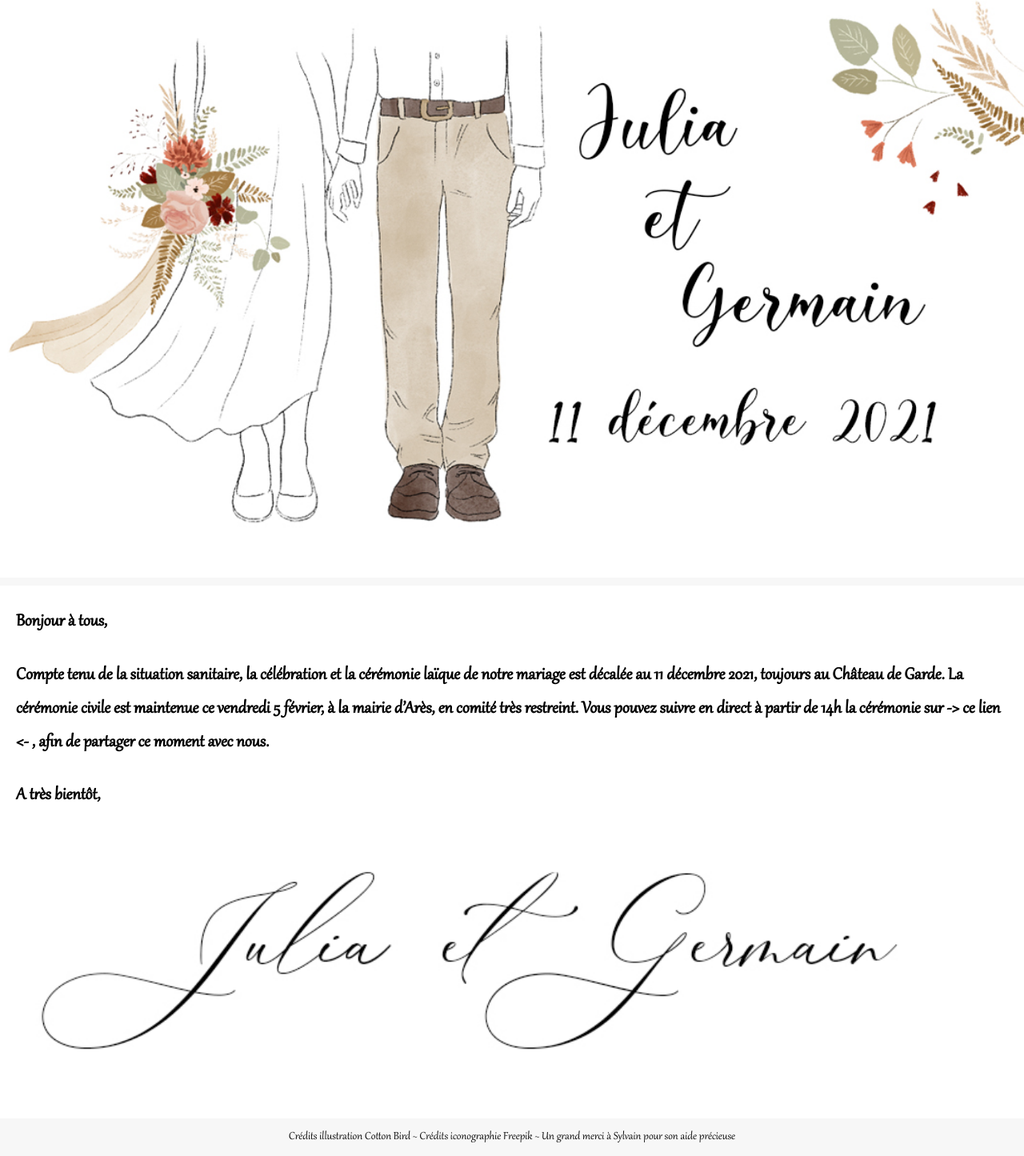
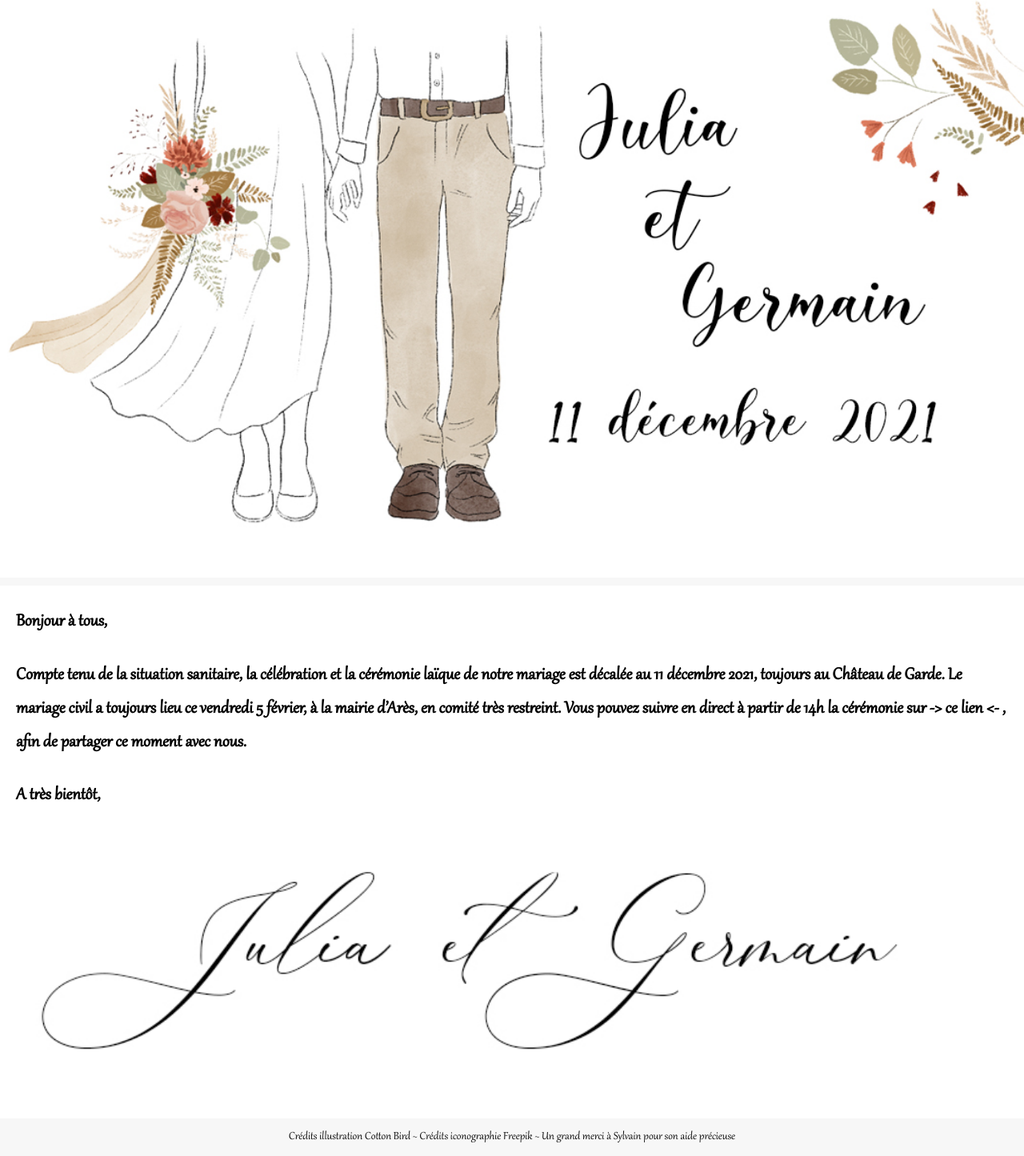
Before and after one commit to Germinal-A/Site-du-Mariage-de-Julia-et-Germain, a Jekyll site: the page built from index.md, in a window 1280 px wide. Shown: the whole page at 80% size. Built offline with Jekyll 4.4.1, drawn with Linux system fonts in a browser that asks for light colours.

Commit message:
Update index.md

```diff
--- a/index.md
+++ b/index.md
@@ -7,7 +7,7 @@ weight: 1
 Bonjour à tous,
 
 Compte tenu de la situation sanitaire, la célébration et la cérémonie laïque de notre mariage est décalée au 11 décembre 2021, toujours au Château de Garde.
-La cérémonie civile est maintenue ce vendredi 5 février, à la mairie d'Arès, en comité très restreint. Vous pouvez suivre en direct à partir de 14h la cérémonie sur  -> [ce lien](https://www.twitch.tv/juliaetgermain) <- , afin de partager ce moment avec nous.
+Le mariage civil a toujours lieu ce vendredi 5 février, à la mairie d'Arès, en comité très restreint. Vous pouvez suivre en direct à partir de 14h la cérémonie sur  -> [ce lien](https://www.twitch.tv/juliaetgermain) <- , afin de partager ce moment avec nous.
 
 A très bientôt,
 
```
